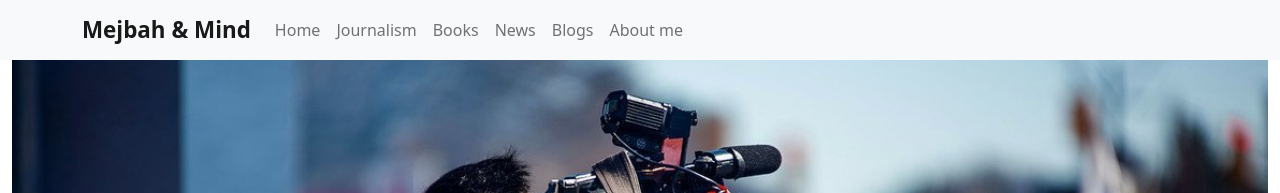
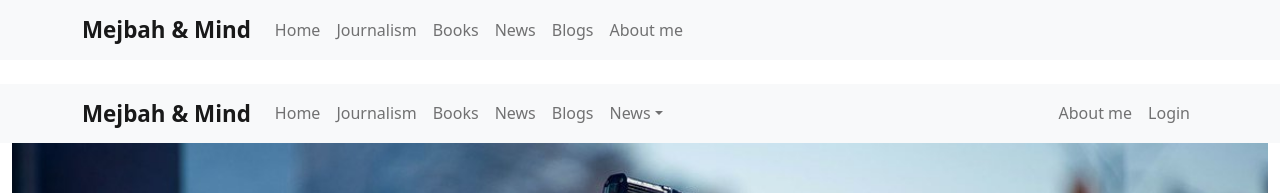
Before and after one commit to Mejbah-ul-haque/mejbah-n-mind, a React (Create React App) app: page / in a window 1280 px wide. Shown: the top 193 px of the page. Built offline with nearby package versions, Linux system fonts and the light colour scheme.

Commit message:
Responsive navbar added

```diff
--- a/src/Pages/Home/Service/Service.js
+++ b/src/Pages/Home/Service/Service.js
@@ -7,14 +7,14 @@ const Service = ({ service }) => {
 
     return (
         <div className='gx-4 gy-5 col-sm-12 col-md-6 col-lg-4'>
-            <div className='bg-light text-center border'>
+            <div className='bg-light text-center pb-3'>
                 <img className='w-100' src={image} alt="" />
                 <h5 className='mb-4'><span className='rounded-circle border border-3 border-light bg-dark py-3 px-2 text-white'>${price}<small className='fs-6 fw-normal'>/m</small></span></h5>
                 <h5 className='my-2 text-dark'>{name}</h5>
 
                 <p className='p-2'>{description}</p>
 
-                <button className='btn btn-secondary w-100'>Book : {name}</button>
+                <button className='btn btn-secondary w-80'>Book : {name}</button>
             </div>
         </div>
     );
--- a/src/Pages/Shared/Footer/Footer.js
+++ b/src/Pages/Shared/Footer/Footer.js
@@ -7,7 +7,7 @@ const year = today.getFullYear();
 
 const Footer = () => {
     return (
-        <footer className='text-center mt-5 bg-dark text-light py-5'>
+        <footer style={{ backgroundColor: 'black' }} className='text-center mt-5 text-light py-5'>
             <p><small>copyright &copy; {year}</small></p>
         </footer>
     );
--- a/src/Pages/Shared/Header/Header.js
+++ b/src/Pages/Shared/Header/Header.js
@@ -1,5 +1,6 @@
 import React from 'react';
-import { Container, Nav, Navbar } from 'react-bootstrap';
+import { Container, Nav, Navbar, NavDropdown } from 'react-bootstrap';
+import { Link } from 'react-router-dom';
 
 const Header = () => {
     return (
@@ -17,7 +18,40 @@ const Header = () => {
                     </Nav>
                 </Container>
             </Navbar>
+            <br />
+            <Navbar collapseOnSelect expand="lg" bg="light" sticky='top' variant="light">
+                <Container>
+                    <Navbar.Brand style={{ fontWeight: 'bold', fontSize: "1.4rem" }} as={Link} to="/">Mejbah & Mind</Navbar.Brand>
+                    <Navbar.Toggle aria-controls="responsive-navbar-nav" />
+                    <Navbar.Collapse id="responsive-navbar-nav">
+                        <Nav className="me-auto">
+                            <Nav.Link as={Link} to="/">Home</Nav.Link>
+                            <Nav.Link as={Link} to="/journalism">Journalism</Nav.Link>
+                            <Nav.Link as={Link} to="/books">Books</Nav.Link>
+                            <Nav.Link as={Link} to="/news">News</Nav.Link>
+                            <Nav.Link as={Link} to="/blogs">Blogs</Nav.Link>
+
+                            <NavDropdown title="News" id="collasible-nav-dropdown">
+                                <NavDropdown.Item as={Link} to="/breaking/3.1">Breaking</NavDropdown.Item>
+                                <NavDropdown.Item as={Link} to="/world/3.2">World</NavDropdown.Item>
+                                <NavDropdown.Item as={Link} to="/exclusive/3.3">Exclusive</NavDropdown.Item>
+                                <NavDropdown.Item as={Link} to="/feature/3.4">Feature</NavDropdown.Item>
+                                <NavDropdown.Item as={Link} to="/travel/3.5">Travel</NavDropdown.Item>
+                                <NavDropdown.Divider />
+                                <NavDropdown.Item as={Link} to="/sport/3.6">Sport</NavDropdown.Item>
+                            </NavDropdown>
+                        </Nav>
+                        <Nav>
+                            <Nav.Link as={Link} to="/about">About me</Nav.Link>
+                            <Nav.Link eventKey={2} href="#memes">
+                                Login
+                            </Nav.Link>
+                        </Nav>
+                    </Navbar.Collapse>
+                </Container>
+            </Navbar>
         </>
+
     );
 };
 
```
